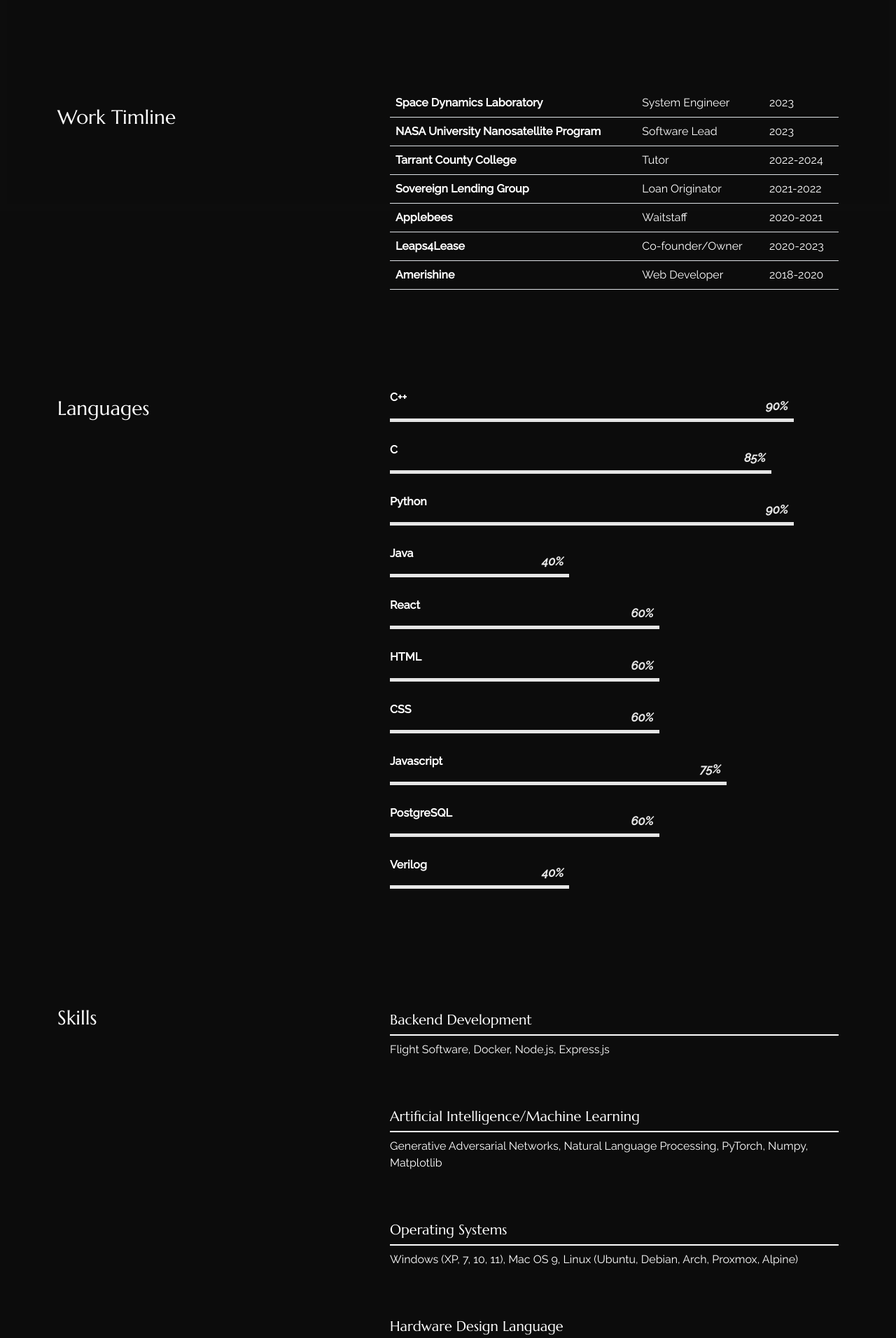
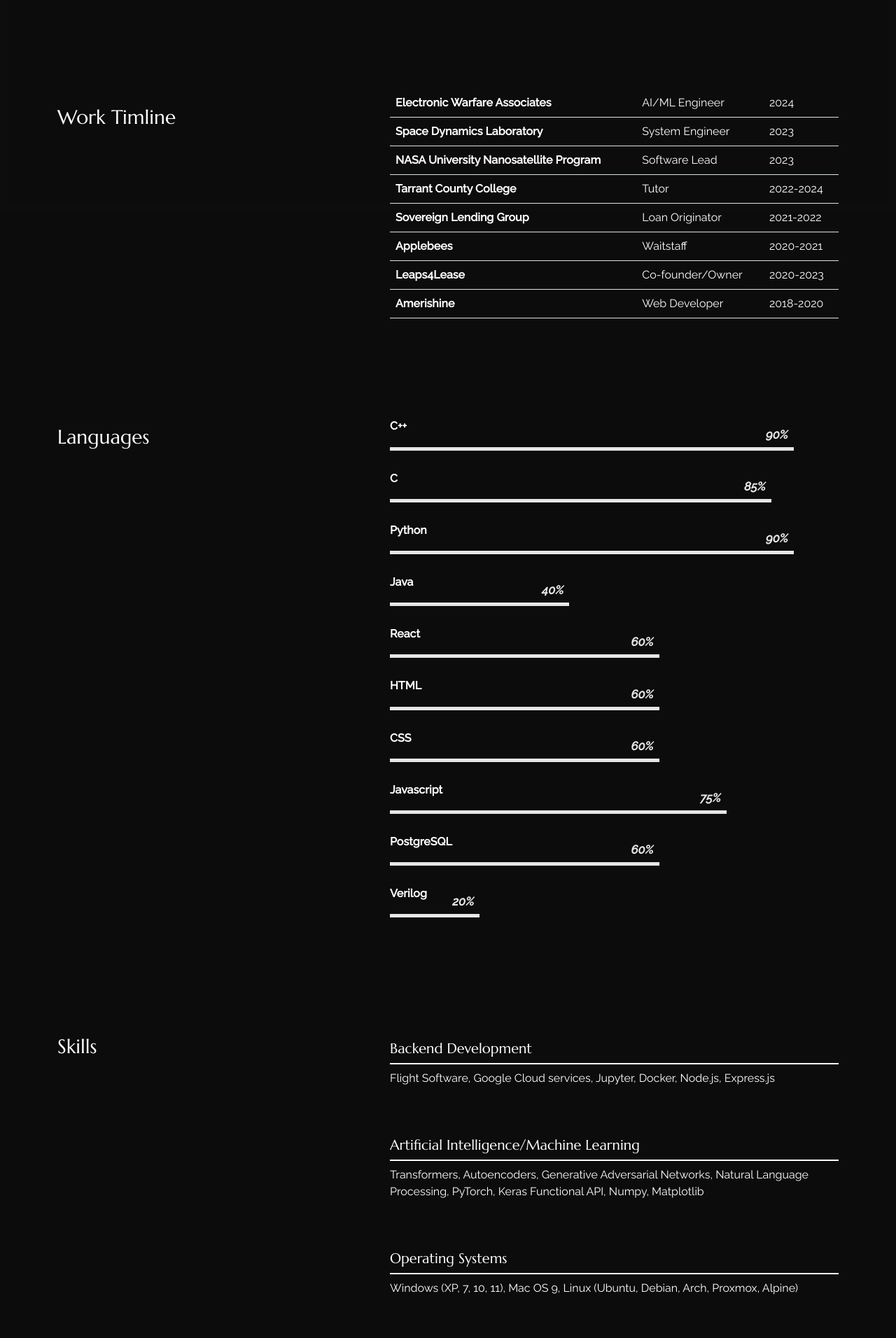
Before and after one commit to michaelwithnospaces/react_portfolio, a React (Create React App) app: page /about in a window 1280 px wide. Shown: the part 499-2411 px from the top of the page at 70% size. Built offline with nearby package versions, Linux system fonts and the light colour scheme.

Commit message:
Added experience, updated skills

```diff
--- a/src/content_option.js
+++ b/src/content_option.js
@@ -17,9 +17,14 @@
 
 const dataabout = {
     title: "Who I Am",
-    aboutme: "I'm Michael Nguyen, a computer science student at Texas A&M University, specializing in space systems engineering, software development, and AI. With experience in CubeSat missions, space software development, and data science projects, I've honed my skills in Python, C++, F’ Flight Software, and machine learning frameworks. At Space Dynamics Laboratory and the University Nanosatellite Program, I've contributed to cutting-edge aerospace projects while currently enhancing the SynthMining platform and developing advanced networking with Proxmox VE. In my free time, I love riding my Honda CBR300 motorcycle, organizing and attending rides, and casually gaming. I'm working towards a career that merges software engineering with innovative space systems.",
+    aboutme: "I'm Michael Nguyen, a computer science student at Texas A&M University, specializing in space systems engineering, software development, and AI. With experience in CubeSat missions, space software development, and data science projects, I've honed my skills in Python, C++, F’ Flight Software, and machine learning frameworks. At Space Dynamics Laboratory and the University Nanosatellite Program, I've contributed to cutting-edge aerospace projects while recently implementing a Transformer Autoencoder at EWA and developing advanced networking with Proxmox VE. In my free time, I love riding my Honda CBR300 motorcycle, organizing and attending rides, and casually gaming. I'm working towards a career that merges software engineering with innovative space systems.",
 };
 const worktimeline = [
+    {
+	jobtitle: "Electronic Warfare Associates",
+	where: "AI/ML Engineer",
+	date: "2024",
+    },
     {
         jobtitle: "Space Dynamics Laboratory",
         where: "System Engineer",
@@ -95,17 +100,17 @@
     },
     {
         name: "Verilog",
-        value: 40,
+        value: 20,
     },
 ];
 
 const services = [{
         title: "Backend Development",
-        description: "Flight Software, Docker, Node.js, Express.js",
+        description: "Flight Software, Google Cloud services, Jupyter, Docker, Node.js, Express.js",
     },
     {
         title: "Artificial Intelligence/Machine Learning",
-        description: "Generative Adversarial Networks, Natural Language Processing, PyTorch, Numpy, Matplotlib",
+        description: "Transformers, Autoencoders, Generative Adversarial Networks, Natural Language Processing, PyTorch, Keras Functional API, Numpy, Matplotlib",
     },
     {
         title: "Operating Systems",
```
Also changed, not shown: 1 other file (tests, documents, lock files or other folders).
